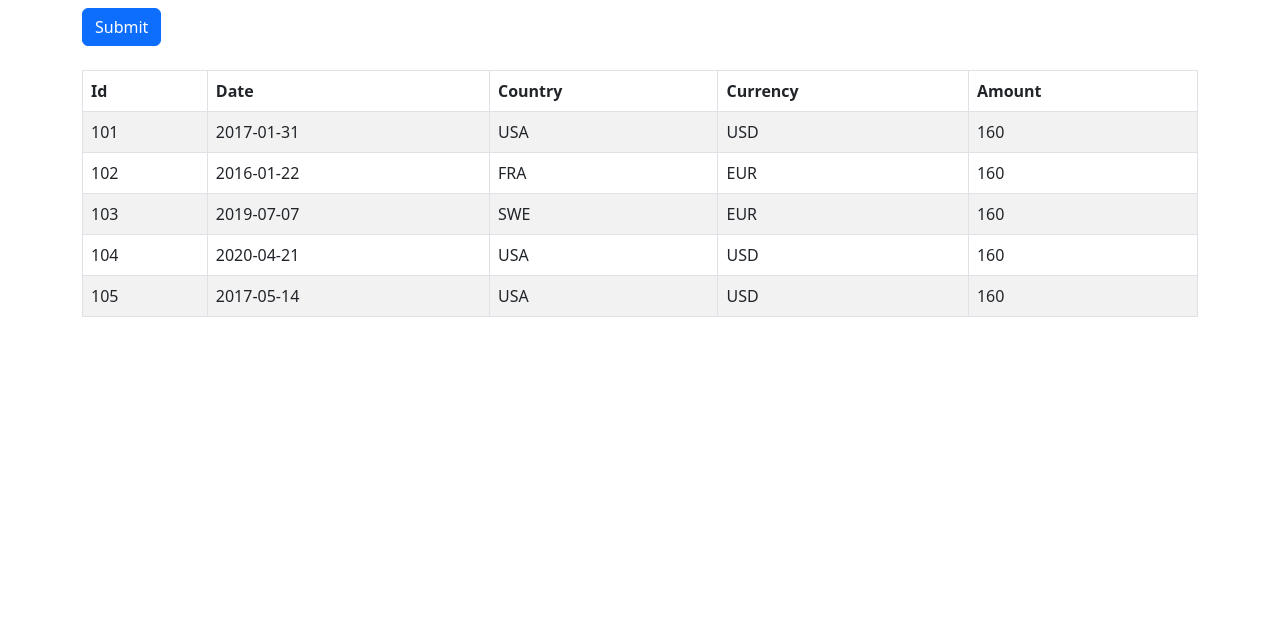
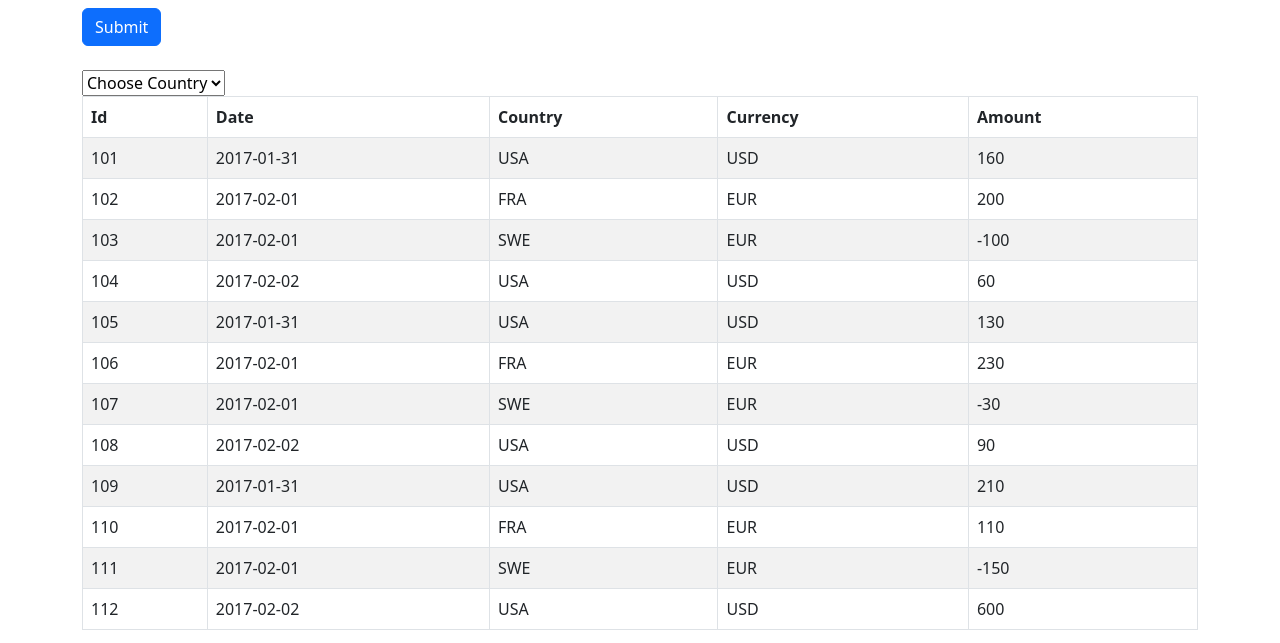
Before and after one commit to richbarista/payments-ui, a React (Create React App) app: page / in a window 1280 px wide. Shown: the part 278-921 px from the top of the page. Before the commit the page ends 800 px from the top, so only its background shows below. Built offline with nearby package versions, Linux system fonts and the light colour scheme.

Commit message:
monday exercise

```diff
--- a/src/components/FullTable.js
+++ b/src/components/FullTable.js
@@ -1,8 +1,33 @@
-import Table from 'react-bootstrap/Table';
-import TableItem from './TableItem';
+import Table from "react-bootstrap/Table";
+import TableItem from "./TableItem";
+import { getAllPayments } from "../data/DataFunctions";
+import { useState } from "react";
+
+<select name="cars" id="cars">
+  <option value="volvo">Volvo</option>
+  <option value="saab">Saab</option>
+  <option value="mercedes">Mercedes</option>
+  <option value="audi">Audi</option>
+</select>;
 
 const FullTable = () => {
+  const items = getAllPayments();
+  console.log(items);
+
+  const [input, setInput] = useState("");
   return (
+    <>
+      <select
+        onChange={(event) => setInput(event.target.value)}
+        name="countries"
+      >
+        <option value="">Choose Country</option>
+        {items
+          .filter((item, index) => items.indexOf(item) === index)
+          .map((item) => {
+            return <option value={item.country}>{item.country}</option>;
+          })}
+      </select>
       <Table striped bordered hover>
         <thead>
           <tr>
@@ -14,14 +39,30 @@ const FullTable = () => {
           </tr>
         </thead>
         <tbody>
-        <TableItem id="101" date="2017-01-31" country="USA" currency="USD" amount="160" />
-        <TableItem id="102" date="2016-01-22" country="FRA" currency="EUR" amount="160" />
-        <TableItem id="103" date="2019-07-07" country="SWE" currency="EUR" amount="160" />
-        <TableItem id="104" date="2020-04-21" country="USA" currency="USD" amount="160" />
-        <TableItem id="105" date="2017-05-14" country="USA" currency="USD" amount="160" />
+          {items
+            .filter((item, index) => {
+              if (input === "") {
+                return item;
+              } else if (item.country === input) {
+                return item;
+              }
+            })
+            .map((item, index) => {
+              return (
+                <TableItem
+                  key={item.index}
+                  id={item.id}
+                  date={item.date}
+                  country={item.country}
+                  currency={item.currency}
+                  amount={item.amount}
+                />
+              );
+            })}
         </tbody>
       </Table>
+    </>
   );
-}
+};
 
 export default FullTable;
--- a/src/components/Header.js
+++ b/src/components/Header.js
@@ -1,13 +1,20 @@
-import Container from 'react-bootstrap/Container';
-import Nav from 'react-bootstrap/Nav';
-import Navbar from 'react-bootstrap/Navbar';
-import NavDropdown from 'react-bootstrap/NavDropdown';
+import Container from "react-bootstrap/Container";
+import Nav from "react-bootstrap/Nav";
+import Navbar from "react-bootstrap/Navbar";
+import NavDropdown from "react-bootstrap/NavDropdown";
 
 function Header() {
   return (
     <Navbar bg="light" expand="lg">
       <Container>
-        <Navbar.Brand href="/"><img src="https://www.allstate.com/dist/content-client-react-app/static/media/logo-large.cca8060d.svg" width="200" alt="" class="d-inline-block align-middle mr-2" /></Navbar.Brand>
+        <Navbar.Brand href="/">
+          <img
+            src="https://www.allstate.com/dist/content-client-react-app/static/media/logo-large.cca8060d.svg"
+            width="200"
+            alt=""
+            className="d-inline-block align-middle mr-2"
+          />
+        </Navbar.Brand>
         <Navbar.Toggle aria-controls="basic-navbar-nav" />
         <Navbar.Collapse id="basic-navbar-nav">
           <Nav className="me-auto">
--- a/src/components/TableItem.js
+++ b/src/components/TableItem.js
@@ -1,14 +1,13 @@
 const TableItem = (props) => {
   return (
-        <tr>
+    <tr key={props.key}>
       <td>{props.id}</td>
       <td>{props.date}</td>
       <td>{props.country}</td>
       <td>{props.currency}</td>
       <td>{props.amount}</td>
     </tr>
-
   );
-}
+};
 
 export default TableItem;
--- /dev/null
+++ b/src/data/DataFunctions.js
@@ -0,0 +1,16 @@
+export const getAllPayments = () => {
+    return [
+        {id: 101, amount: 160, country: "USA", currency: "USD", date: "2017-01-31", order_id:"21216652", tax_code: 0, tax_rate: 0, type: "SALE"},
+        {id: 102, amount: 200, country: "FRA", currency: "EUR", date: "2017-02-01", order_id:"21216653", tax_code: 7, tax_rate: 0.21, type: "SALE"},
+        {id: 103, amount: -100, country: "SWE", currency: "EUR", date: "2017-02-01", order_id:"21216654", tax_code: 19, tax_rate: 0.25, type: "Refund"},
+        {id: 104, amount: 60, country: "USA", currency: "USD", date: "2017-02-02", order_id:"21216655", tax_code: 0, tax_rate: 0, type: "SALE"},
+        {id: 105, amount: 130, country: "USA", currency: "USD", date: "2017-01-31", order_id:"21216656", tax_code: 0, tax_rate: 0, type: "SALE"},
+        {id: 106, amount: 230, country: "FRA", currency: "EUR", date: "2017-02-01", order_id:"21216657", tax_code: 7, tax_rate: 0.21, type: "SALE"},
+        {id: 107, amount: -30, country: "SWE", currency: "EUR", date: "2017-02-01", order_id:"21216658", tax_code: 19, tax_rate: 0.25, type: "Refund"},
+        {id: 108, amount: 90, country: "USA", currency: "USD", date: "2017-02-02", order_id:"21216659", tax_code: 0, tax_rate: 0, type: "SALE"},
+        {id: 109, amount: 210, country: "USA", currency: "USD", date: "2017-01-31", order_id:"21216660", tax_code: 0, tax_rate: 0, type: "SALE"},
+        {id: 110, amount: 110, country: "FRA", currency: "EUR", date: "2017-02-01", order_id:"21216661", tax_code: 7, tax_rate: 0.21, type: "SALE"},
+        {id: 111, amount: -150, country: "SWE", currency: "EUR", date: "2017-02-01", order_id:"21216662", tax_code: 19, tax_rate: 0.25, type: "Refund"},
+        {id: 112, amount: 600, country: "USA", currency: "USD", date: "2017-02-02", order_id:"21216663", tax_code: 0, tax_rate: 0, type: "SALE"}
+    ]
+}
```
Lines whose indentation alone changed are shown as unchanged.
